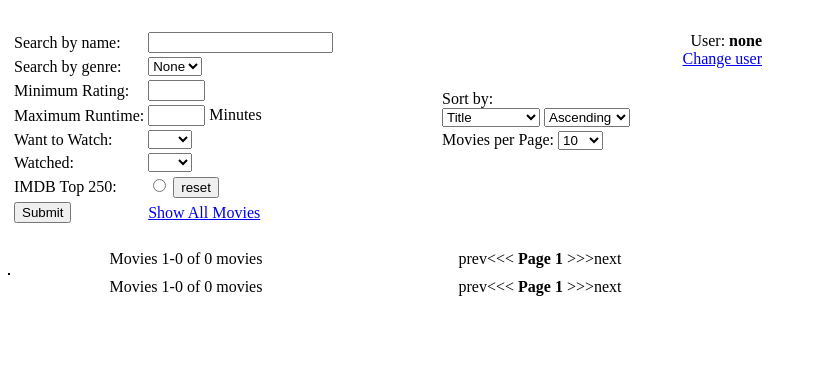
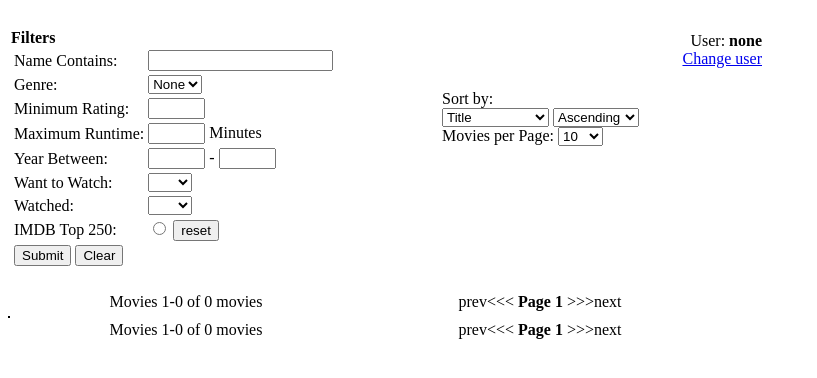
Before and after one commit to dbrown92700/MovieLib, a Flask app: page / in a window 1280 px wide. Shown: the top 378 px of the page, without its empty margins (0-817 px from the left). Run offline with Flask 3, Linux system fonts and the light colour scheme; data that the repository does not hold is empty.

Commit message:
Cleaned up filters

```diff
--- a/movie_server.py
+++ b/movie_server.py
@@ -37,7 +37,8 @@ def list_movies():
     name = request.args.get('name') or ''
     page = int(request.args.get('page') or '1')
     rating = float(request.args.get('rating') or '-1.1')
-    year = int(request.args.get('year') or '0')
+    year_min = int(request.args.get('year_min') or '0')
+    year_max = int(request.args.get('year_max') or '0')
     top250 = request.args.get('top250') or False
     length = int(request.args.get('length') or '0')
     watched = request.args.get('watched') or ''
@@ -52,7 +53,7 @@ def list_movies():
         session['user'] = db.user = 'none'
 
     movies, movie_count = db.movie_list(imdb_id=imdb_id, name=name, genre=genre, pagesize=pagesize, page=page,
-                                        rating=rating, year=year, top250=top250, length=length,
+                                        rating=rating, year_min=year_min, year_max=year_max, top250=top250, length=length,
                                         watched=watched, wants=wants,
                                         sort=sort, direction=direction)
     match_list = db.db_to_dict(movies)
@@ -119,8 +120,9 @@ def list_movies():
     top250_radio = f'<input type="radio" name="top250" value="True" {"checked" if top250=="True" else ""}>'
 
     url = (f'{app_url}/?name={"+".join(name)}&genre={genre}&watched={watched}&wants={wants}&'
-           f'rating={rating}&top250={"True" if top250=="True" else ""}&sort={sort}&direction={direction}&'
-           f'pagesize={pagesize}&length={length}')
+           f'rating={rating if rating>0 else ""}&top250={"True" if top250=="True" else ""}&sort={sort}&'
+           f'direction={direction}&pagesize={pagesize}&length={length if length>0 else ""}&'
+           f'year_min={year_min if year_min>0 else ""}&year_max={year_max if year_max>0 else ""}')
     pages = (f'<td width="350" align="center">Movies {(page-1) * pagesize + 1}-{min(page*pagesize, movie_count)} of '
              f'{movie_count} movies</td>\n'
              f'<td width="350" align="center">')
@@ -135,9 +137,9 @@ def list_movies():
         pages += '>>>next</td>\n'
 
     db.close()
-    return render_template('list_movies.html', genre_menu=Markup(genre_menu), name=' '.join(name), pages=Markup(pages),
-                           movie_table=Markup(movie_table), app_url=app_url, top250_radio=Markup(top250_radio),
-                           user=db.user)
+    return render_template('list_movies.html', genre_menu=Markup(genre_menu), name=' '.join(name),
+                           pages=Markup(pages), movie_table=Markup(movie_table), app_url=app_url,
+                           top250_radio=Markup(top250_radio), user=db.user)
 
 
 @app.route('/toggle')
--- a/movie_sql.py
+++ b/movie_sql.py
@@ -142,7 +142,7 @@ class DataBase:
         self.cnx.commit()
         logger.info(f'File Deleted: Removed {imdb_id} from database')
 
-    def movie_list(self, imdb_id='', name='', genre='', rating=-1.1, year=0, top250=False, length=0,
+    def movie_list(self, imdb_id='', name='', genre='', rating=-1.1, year_min=0, year_max=0, top250=False, length=0,
                    page=1, pagesize=10, sort='title', direction='ASC', watched='', wants='', file=''):
         # Returns a list of movies using the filters specified and the count of movies in the form
         # ([(movie1),(movie2)], count)
@@ -155,14 +155,14 @@ class DataBase:
             movie_filter.append(f'movies.title LIKE "%{name}%"')
         if rating > 0:
             movie_filter.append(f'movies.rating>={rating}')
-        if year > 0:
-            movie_filter.append(f'movies.year={year}')
+        if year_min > 0:
+            movie_filter.append(f'movies.year>={year_min}')
+        if year_max > 0:
+            movie_filter.append(f'movies.year<={year_max}')
         if length > 0:
             movie_filter.append(f'movies.runTime<={length}')
         if top250:
             movie_filter.append(f'movies.top250rank<900')
-            sort = 'top250rank'
-            direction = 'ASC'
         if genre:
             movie_filter.append(f'genre="{genre}"')
         if watched:
@@ -188,6 +188,7 @@ class DataBase:
                    f'{filter_text} '
                    f'ORDER BY movies.{sort} {direction}, movies.title ASC '
                    f'{limit};')
+        print(command)
         self.cursor.execute(command)
         movies = self.cursor.fetchall()
         self.cursor.execute(f'SELECT COUNT(*) FROM movies '
--- a/templates/list_movies.html
+++ b/templates/list_movies.html
@@ -49,9 +49,10 @@ function set_user() {
     <table>
         <tr valign="top">
             <td width = 400>
+                <B>Filters</B>
             <table>
-                <tr><td>Search by name:</td><td colspan="3"><input type="text" name="name" id="name"></td></tr>
-                <tr><td>Search by genre:</td>
+                <tr><td>Name Contains:</td><td colspan="3"><input type="text" name="name" id="name"></td></tr>
+                <tr><td>Genre:</td>
                     <td colspan="3">
                         <select name="genre" id="genre">
                             <option value="">None</option>
@@ -66,6 +67,11 @@ function set_user() {
                 <tr>
                     <td>Maximum Runtime:</td>
                     <td><input type="text" name="length" id="length" size="4"> Minutes</td>
+                </tr>
+                <tr>
+                    <td>Year Between:</td>
+                    <td><input type="text" name="year_min" id="year_min" size="4"> -
+                        <input type="text" name="year_max" id="year_max" size="4"></td>
                 </tr>
                 <tr>
                     <td>Want to Watch:</td>
@@ -95,20 +101,22 @@ function set_user() {
                     </td>
                 </tr>
                 <tr>
-                    <td><input type="submit"></td>
-                    <td colspan="3"><a href="{{app_url}}/">Show All Movies</a></td>
+                    <td>
+                        <input type="submit" value="Submit">
+                        <button type="button" value="Clear" onclick="location.href = '/';">Clear</button>
+                    </td>
                 </tr>
             </table>
             <td width="20"></td>
-            <td>
-            <table>
-                <tr>
+            <td style="height: 100%; min-height:1px;">
+            <table style="height: 100%; min-height:1px;">
+                <tr valign="top">
                     <td width="320" align="right">
                         User: <b>{{user}}</b><br>
                         <a href="user">Change user</a><br><br>
                     </td>
                 </tr>
-                <tr>
+                <tr valign="bottom">
                     <td>
                         Sort by:<br>
                         <select name="sort" id="sort">
@@ -117,15 +125,12 @@ function set_user() {
                             <option value="year">Year</option>
                             <option value="dateAdded">Date Added</option>
                             <option value="runTime">Runtime</option>
+                            <option value="top250rank">IMDB Top 250</option>
                         </select>
                         <select name="direction" id="direction">
                             <option value="ASC">Ascending</option>
                             <option value="DESC">Decending</option>
-                        </select>
-                    </td>
-                </tr>
-                <tr>
-                    <td>
+                        </select><br>
                         Movies per Page:
                         <select name="pagesize" id="pagesize">
                             <option value="10">10</option>
@@ -143,7 +148,8 @@ function set_user() {
         const queryString = window.location.search;
         const urlParams = new URLSearchParams(queryString);
         const entries = urlParams.entries();
-        var elements = ['sort', 'direction', 'name', 'rating', 'wants', 'watched', 'available', 'user', 'pagesize', 'length'];
+        var elements = ['sort', 'direction', 'name', 'rating', 'wants', 'watched', 'available', 'user',
+        'pagesize', 'length', 'year_max', 'year_min'];
         for(const entry of entries) {
           for (var x=0; x<elements.length; x++) {
             if (entry[0] == elements[x]) {
```
